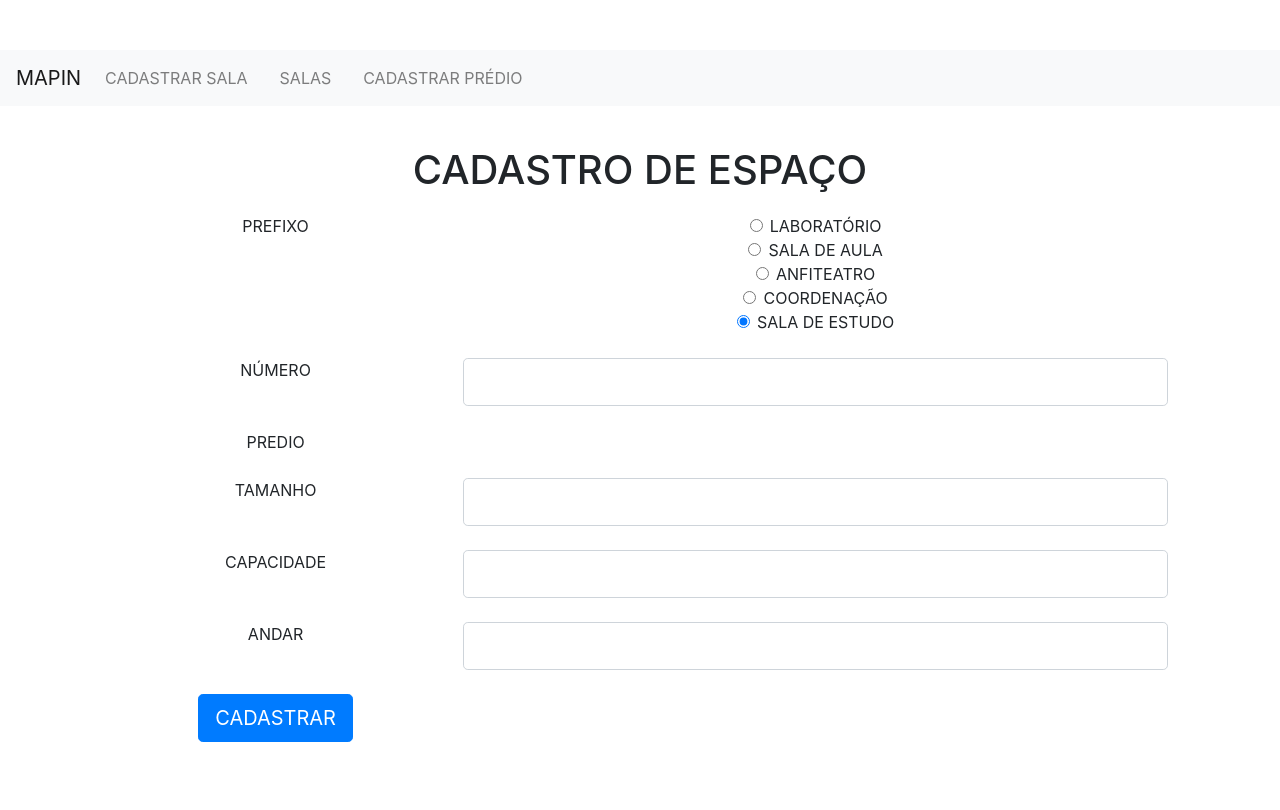
After one commit to Henriquegab/Mapin2, a PHP site: page /formspace.php in a window 1280 px wide. The commit adds this page. Run offline with PHP 8.4, Linux system fonts and the light colour scheme; data that the repository does not hold is empty.

Commit message:
Codigo de gustavo

```diff
--- /dev/null
+++ b/buildbanc.php
@@ -0,0 +1,15 @@
+<?php
+
+function listbuild($conect)
+{
+	$predio = array();
+	$query = "select * from predio";
+	$resultado = mysqli_query($conect, $query);
+	while ($build = mysqli_fetch_assoc($resultado))
+	{
+		array_push($predio, $build);
+	}
+	return $predio;
+}
+
+?>
--- /dev/null
+++ b/conection.php
@@ -0,0 +1,2 @@
+<?php
+$conect = mysqli_connect('localhost', 'root', '', 'mapin');
--- /dev/null
+++ b/css/cadastro.css
@@ -0,0 +1,7 @@
+body{
+	padding-top: 50px;
+}
+.principal {
+	padding: 40px 15px;
+	text-align: center;
+}
--- /dev/null
+++ b/footer.php
@@ -0,0 +1,4 @@
+	</div>
+	</div>
+</body>
+</html>
--- /dev/null
+++ b/formspace.php
@@ -0,0 +1,68 @@
+<?php include("header.php");?>
+<?php include ("conection.php")?>
+<?php include ("buildbanc.php");
+$build = listbuild($conect);
+?>
+<h1 align="center">CADASTRO DE ESPAÇO</h1>
+	<form action="resultspace.php" method="post">
+		<table class="table table-borderless">
+			<tr>
+				<td>PREFIXO</td>
+				<td>
+					<div class="form-check">
+  						<input class="form-check-input" type="radio" name="prefixo" id="radio" value="LABORATÓRIO" checked>
+  						<label class="form-check-label" for="exampleRadios1">LABORATÓRIO</label>
+					</div>
+					<div class="form-check">
+  						<input class="form-check-input" type="radio" name="prefixo" id="radio" value="SALA DE AULA" checked>
+  						<label class="form-check-label" for="exampleRadios1">SALA DE AULA</label>
+					</div>
+					<div class="form-check">
+  						<input class="form-check-input" type="radio" name="prefixo" id="radio" value="ANFITEATRO" checked>
+  						<label class="form-check-label" for="exampleRadios1">ANFITEATRO</label>
+					</div>
+					<div class="form-check">
+  						<input class="form-check-input" type="radio" name="prefixo" id="radio" value="COORDENAÇÃO" checked>
+  						<label class="form-check-label" for="exampleRadios1">COORDENAÇÃO</label>
+					</div>
+					<div class="form-check">
+  						<input class="form-check-input" type="radio" name="prefixo" id="radio" value="SALA DE ESTUDO" checked>
+  						<label class="form-check-label" for="exampleRadios1">SALA DE ESTUDO</label>
+					</div>
+				</td>
+			</tr>
+			<tr>
+				<td>NÚMERO</td>
+				<td><input class="form-control form-control-lg" type="number" name="nome"></td>
+			</tr>
+			<tr>
+				<td>PREDIO</td>
+				<td>
+					<?php
+						foreach($build as $predios) :
+					?>
+					<input type="radio" name="predio" value = "<?=$predios['id']?>"> <?=$predios['nome_predio']?> <br/>
+				<?php endforeach?>
+				</td>
+			</tr>
+			<tr>
+				<td>TAMANHO</td>
+				<td><input class="form-control form-control-lg" type="number" step="0.010" name="tamanho"></td>
+			</tr>
+			<tr>
+				<td>CAPACIDADE</td>
+				<td><input class="form-control form-control-lg" type="number" name="capacidade"></td>
+			</tr>
+			<tr>
+				<td>ANDAR</td>
+				<td></select><input class="form-control form-control-lg" type="number" name="andar"></td>
+			</tr>
+
+
+			<tr>
+				<td><button class="btn btn-lg btn-primary" type="submit">  CADASTRAR  </button></td>
+			</tr>
+
+		</table>
+	</form>
+<?php include("footer.php");?>
--- /dev/null
+++ b/header.php
@@ -0,0 +1,31 @@
+<!DOCTYPE html>
+<html>
+<head>
+	<meta charset="utf-8">
+	<title>MAPIN</title>
+	<link href="css/bootstrap.css" rel="stylesheet">
+	<link href="cadastro.css" rel="stylesheet">
+</head>
+<body>
+	<nav class="navbar navbar-expand-lg navbar-light bg-light">
+  		<a class="navbar-brand" href="menu.php">MAPIN</a>
+  		<div class="collapse navbar-collapse" id="navbarNavAltMarkup">
+    		<div class="navbar-nav">
+    			<a class="nav-item nav-link" href="formspace.php">CADASTRAR SALA <span class="sr-only">(current)</span></a>
+    		</div>
+    		<div class="navbar-nav">
+    			<a class="nav-item nav-link" href="#"><span class="sr-only">(current)</span></a>
+    		</div>
+    		<div class="navbar-nav">
+    			<a class="nav-item nav-link" href="spacelist.php">SALAS<span class="sr-only">(current)</span></a>
+    		</div>
+    		<div class="navbar-nav">
+    			<a class="nav-item nav-link" href="#"><span class="sr-only">(current)</span></a>
+    		</div>
+    		<div class="navbar-nav">
+    			<a class="nav-item nav-link" href="formbuild.php">CADASTRAR PRÉDIO <span class="sr-only">(current)</span></a>
+    		</div>
+  		</div>
+	</nav>
+	<div class="container">
+	<div class="principal">
```
Also changed, not shown: formbuild.php (added, +22 -0 lines), functionlist.php (added, +32 -0 lines), menu.php (+2 -5 lines), removespace.php (added, +9 -0 lines), resultbuild.php (added, +27 -0 lines), resultspace.php (added, +28 -0 lines), spacelist.php (added, +32 -0 lines).
